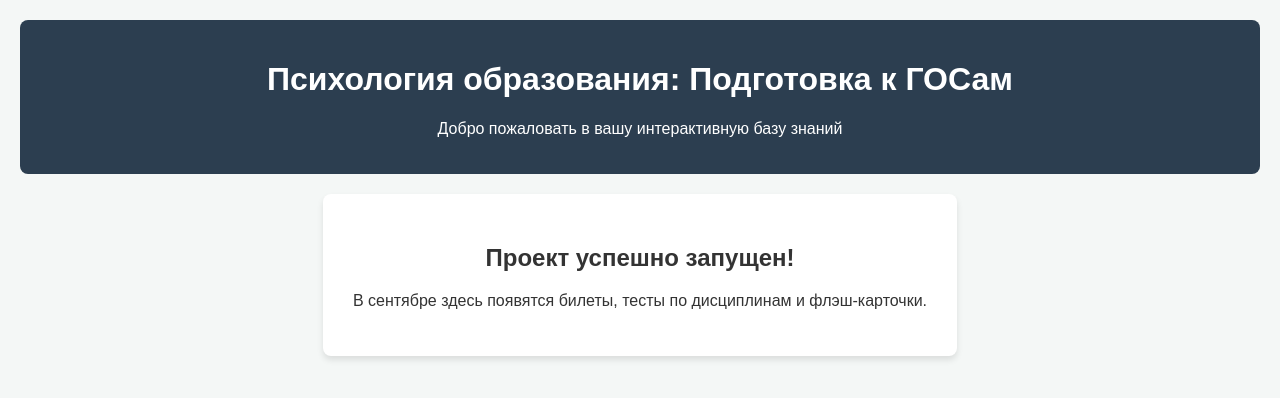
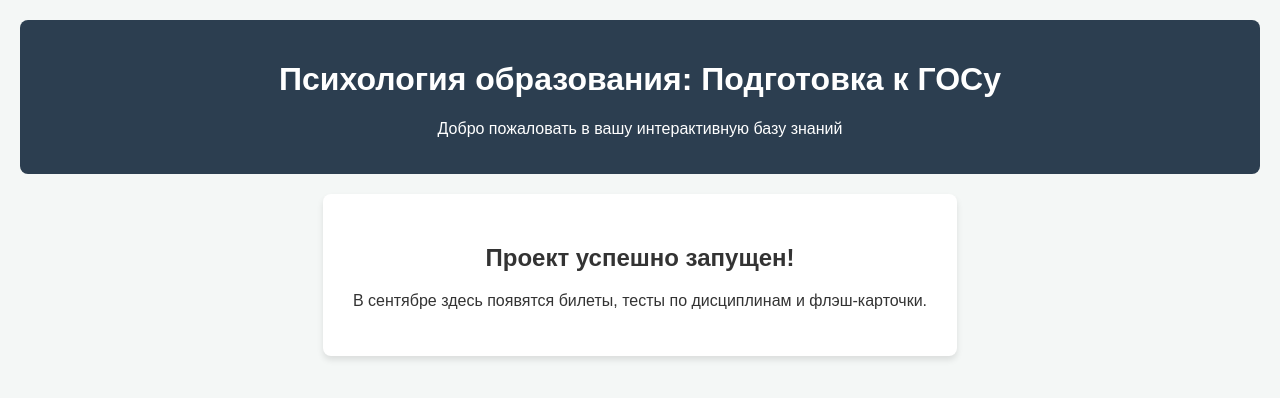
Before and after one commit to ansverd0/psychology-portal, a plain HTML site: page index.html in a window 1280 px wide. Drawn offline with Linux system fonts and the light colour scheme.

Commit message:
заменил госам на госу

```diff
--- a/index.html
+++ b/index.html
@@ -8,7 +8,7 @@
 </head>
 <body>
     <header>
-        <h1>Психология образования: Подготовка к ГОСам</h1>
+        <h1>Психология образования: Подготовка к ГОСу</h1>
         <p>Добро пожаловать в вашу интерактивную базу знаний</p>
     </header>
 
```
